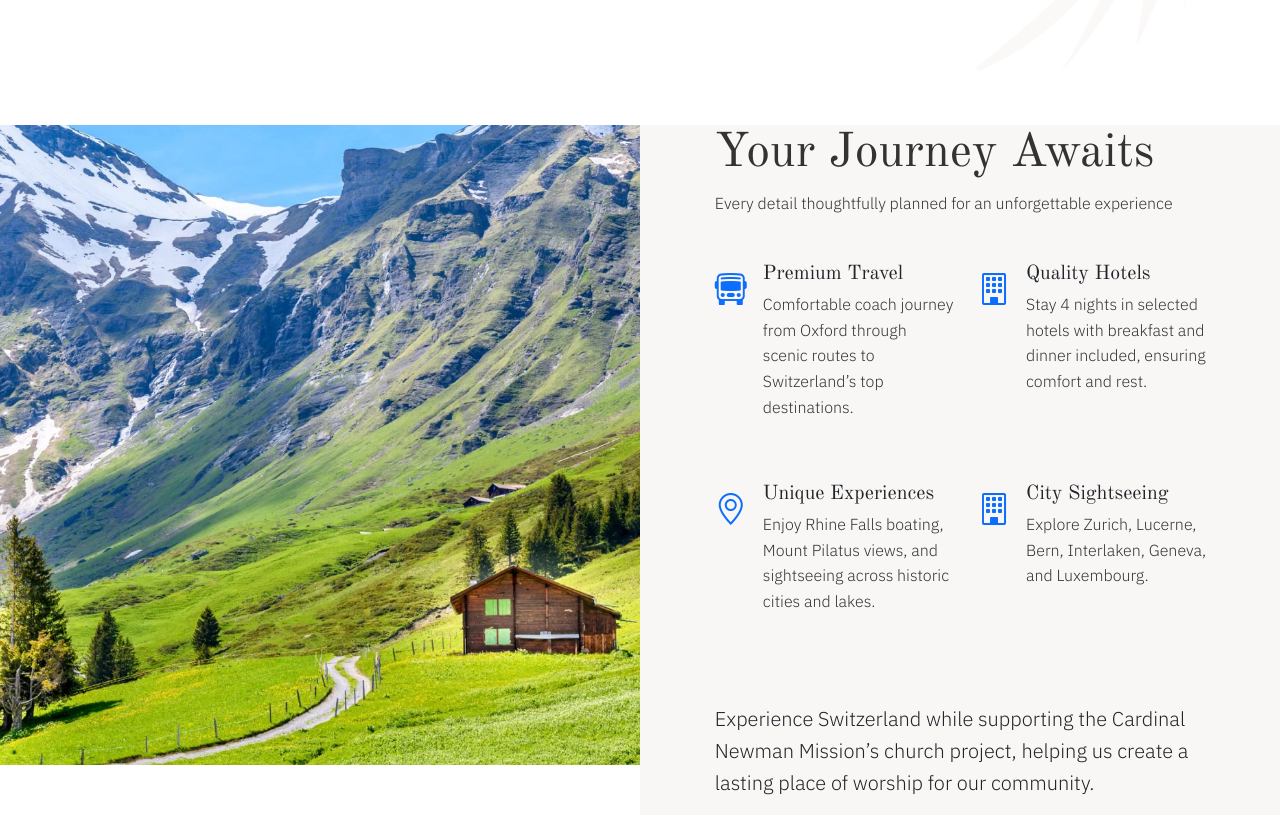
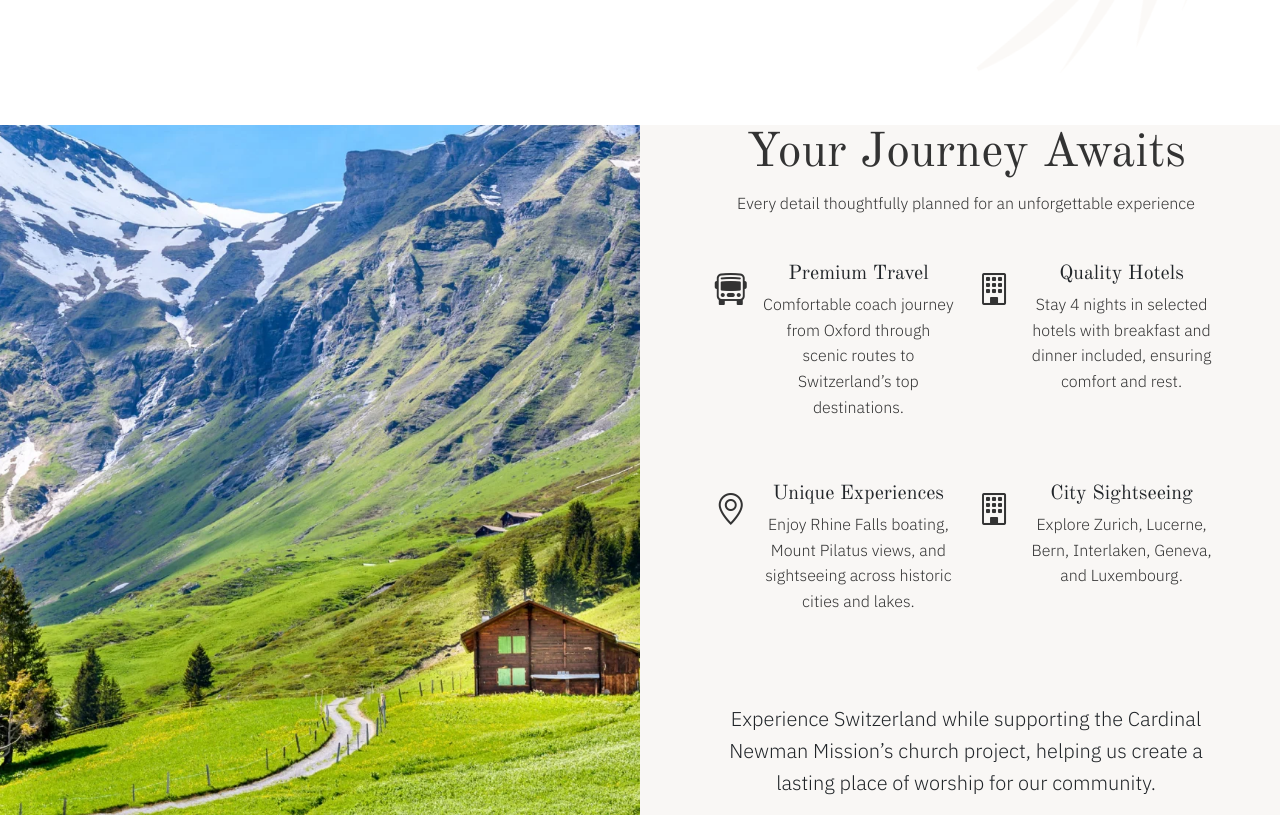
Before and after one commit to alisterd1503/switzerland-tour, a plain HTML site: page index.html in a window 1280 px wide. Shown: the part 1271-2089 px from the top of the page. Drawn offline with nearby package versions, Linux system fonts and the light colour scheme.

Commit message:
Fixed activities section layout

```diff
--- a/index.html
+++ b/index.html
@@ -225,13 +225,13 @@
     </div>
   </section>
 
-  <section id="activities" class="overflow-hidden">
+  <section id="activities" class="text-center position-relative">
     <div class="container-fluid p-0">
       <div class="row">
 
         <div class="col-lg-6 col-md-12 g-0">
           <div class="image-holder">
-            <img src="images/single-image.webp" alt="hotel" class="img-fluid">
+            <img src="images/single-image.webp" alt="hotel" class="img-fluid flex">
           </div>
         </div>
 
@@ -248,7 +248,7 @@
               <div class="col-lg-6 col-md-6 col-sm-12">
                 <div class="icon-box d-flex align-items-start pb-5">
                   <div class="icon-box-icon me-3">
-                    <i class="bi bi-bus-front fs-2 text-primary"></i>
+                    <i class="bi bi-bus-front fs-2"></i>
                   </div>
                   <div class="icon-box-content">
                     <h3 class="card-title text-dark fs-5">Premium Travel</h3>
@@ -260,7 +260,7 @@
               <div class="col-lg-6 col-md-6 col-sm-12">
                 <div class="icon-box d-flex align-items-start pb-5">
                   <div class="icon-box-icon me-3">
-                    <i class="bi bi-building fs-2 text-primary"></i>
+                    <i class="bi bi-building fs-2"></i>
                   </div>
                   <div class="icon-box-content">
                     <h3 class="card-title text-dark fs-5">Quality Hotels</h3>
@@ -273,7 +273,7 @@
               <div class="col-lg-6 col-md-6 col-sm-12">
                 <div class="icon-box d-flex align-items-start pb-5">
                   <div class="icon-box-icon me-3">
-                    <i class="bi bi-geo-alt fs-2 text-primary"></i>
+                    <i class="bi bi-geo-alt fs-2"></i>
                   </div>
                   <div class="icon-box-content">
                     <h3 class="card-title text-dark fs-5">Unique Experiences</h3>
@@ -285,7 +285,7 @@
               <div class="col-lg-6 col-md-6 col-sm-12">
                 <div class="icon-box d-flex align-items-start pb-5">
                   <div class="icon-box-icon me-3">
-                    <i class="bi bi-building fs-2 text-primary"></i>
+                    <i class="bi bi-building fs-2"></i>
                   </div>
                   <div class="icon-box-content">
                     <h3 class="card-title text-dark fs-5">City Sightseeing</h3>
--- a/style.css
+++ b/style.css
@@ -792,8 +792,16 @@ a.text-hover:focus:after {
 
 /* - Activities
 ------------------------------------------------------------- */
+#activities .image-holder {
+  display: flex;
+  align-items: stretch;
+  height: 100%;
+}
+
 #activities .image-holder img {
+  object-fit: cover;
   width: 100%;
+  height: 100%;
 }
 
 #activities .icon-box svg {
@@ -803,7 +811,7 @@ a.text-hover:focus:after {
 }
 
 #activities .detail {
-  width: 60%;
+  width: 90%;
 }
 
 @media only screen and (max-width: 1280px) {
```
